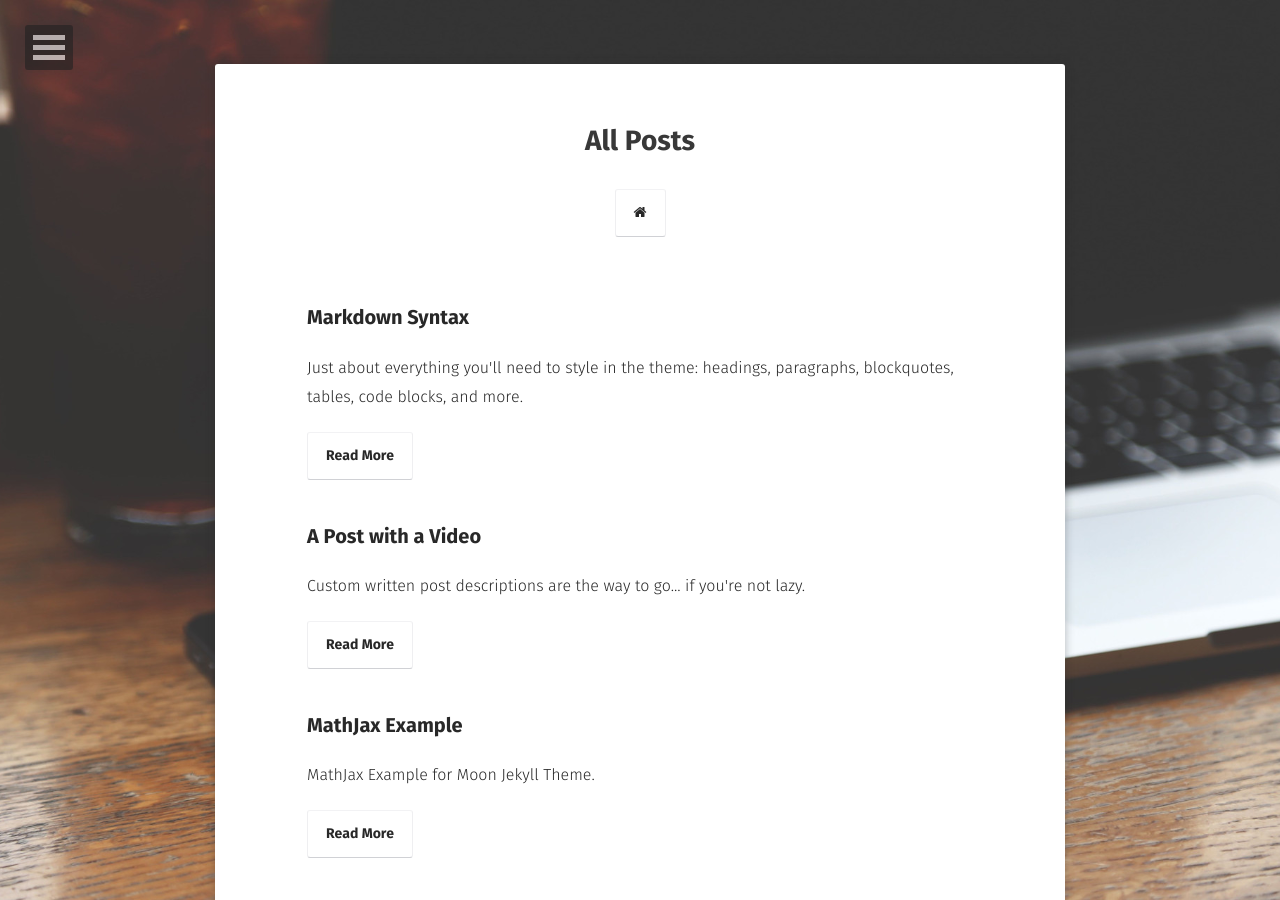
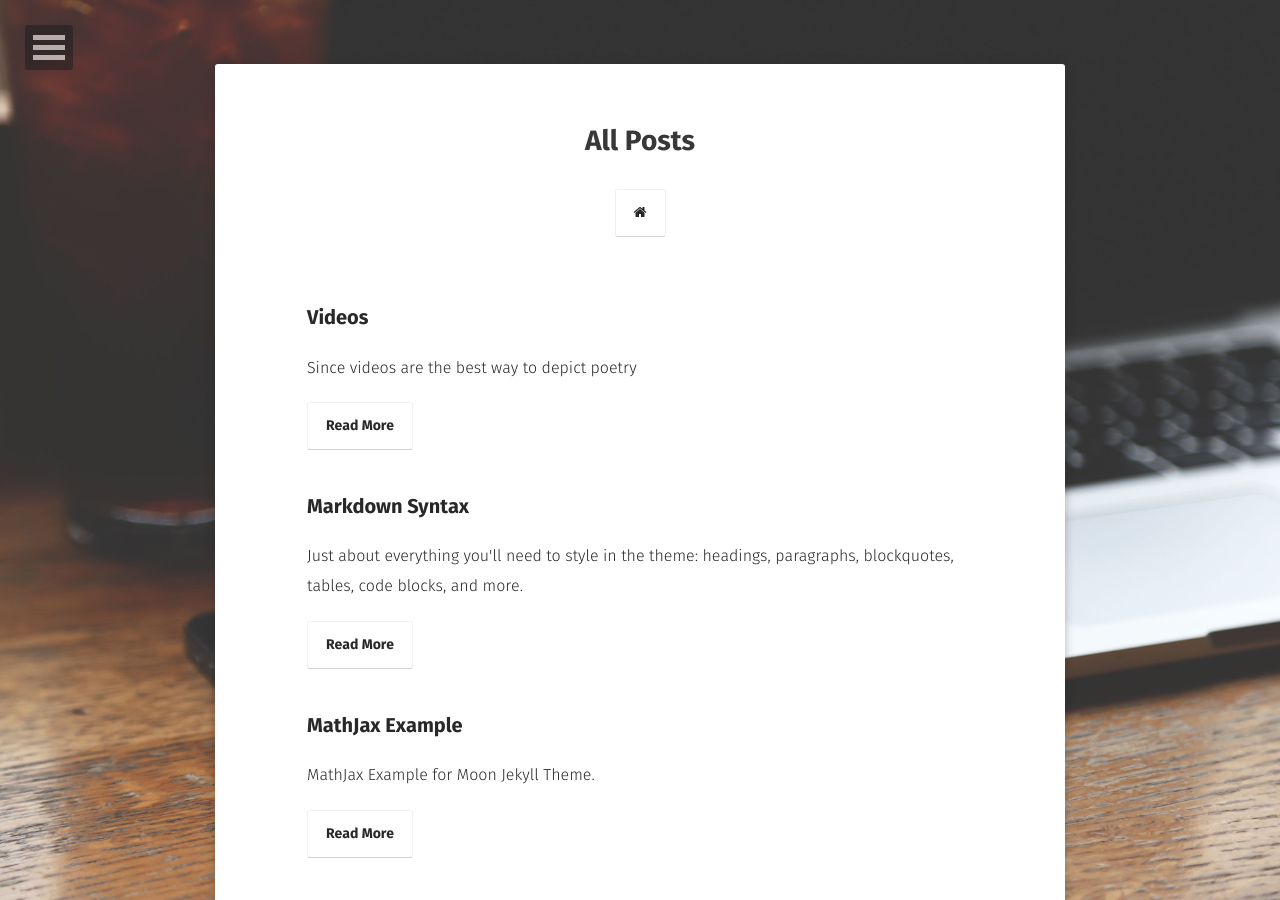
Before and after one commit to ManishMehra/Moon, a Jekyll site: the page built from posts/index.md, in a window 1280 px wide and 900 px high. Built offline with Jekyll 4.4.1, drawn with Linux system fonts in a browser that asks for light colours; some web fonts are replaced.

Commit message:
Create 2013-06-25-video-post.md

```diff
--- a/_posts/2013-06-25-video-post.md
+++ b/_posts/2013-06-25-video-post.md
@@ -1,20 +1,12 @@
 ---
 layout: post
-title:  "A Post with a Video"
-date:   2016-03-15
-excerpt: "Custom written post descriptions are the way to go... if you're not lazy."
+title:  "Videos"
+date:   2016-06-13
+excerpt: "Since videos are the best way to depict poetry"
 tag:
 - sample
 - post
 - video
 comments: true
 ---
-<iframe width="560" height="315" src="//www.youtube.com/embed/SU3kYxJmWuQ" frameborder="0"> </iframe>
-
-Video embeds are responsive and scale with the width of the main content block with the help of [FitVids](http://fitvidsjs.com/).
-
-Not sure if this only effects Kramdown or if it's an issue with Markdown in general. But adding YouTube video embeds causes errors when building your Jekyll site. To fix add a space between the `<iframe>` tags and remove `allowfullscreen`. Example below:
-
-{% highlight html %}
-<iframe width="560" height="315" src="//www.youtube.com/embed/SU3kYxJmWuQ" frameborder="0"> </iframe>
-{% endhighlight %}
+<iframe width="560" height="315" src="//https://www.youtube.com/watch?v=bhZGlgfwWQs&index=1&list=PLdaDPsaYv78EcAUd1jGtF1kBE9mJ0keFF" frameborder="0"> </iframe>
```
